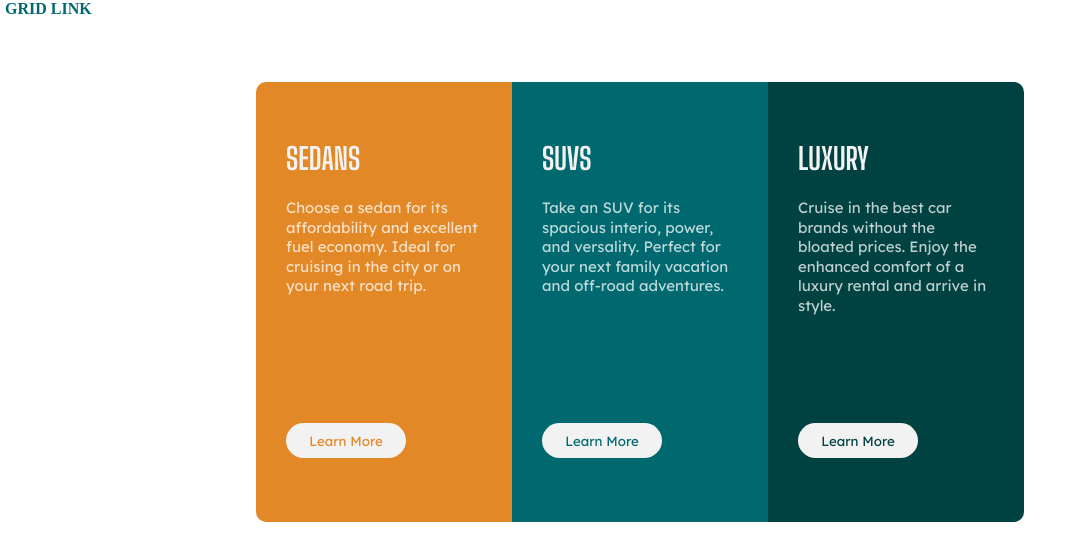
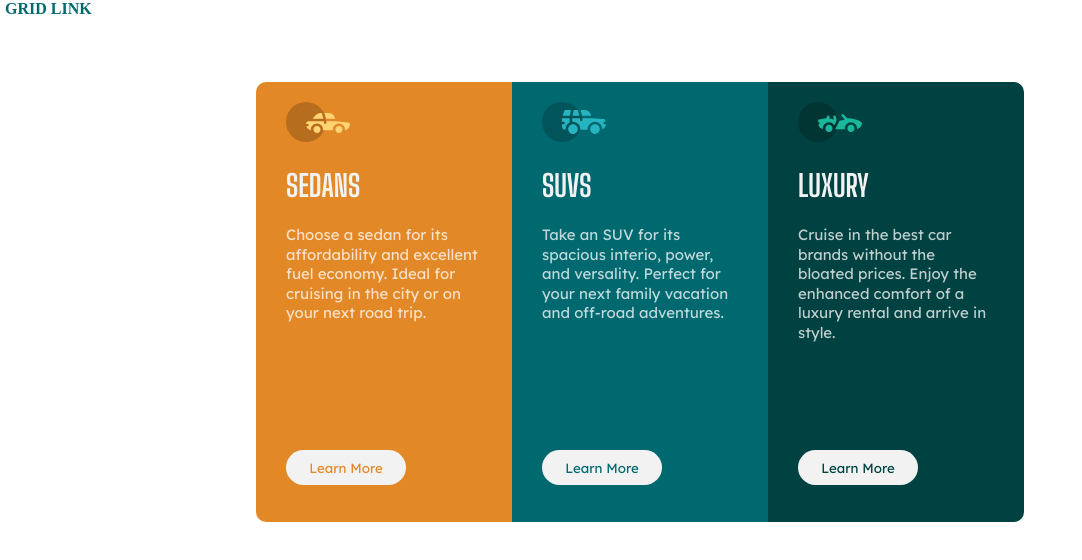
Before and after one commit to DoeIsaac/Flexbox-and-Grid, a plain HTML site: page index.html in a window 1280 px wide. Shown: the whole page, without its empty margins (0-1082 px from the left). Drawn offline with Linux system fonts and the light colour scheme; the site is published under a folder, as on GitHub Pages, so addresses that start at the root find nothing.

Commit message:
Update index.html
removed "/" from images url

```diff
--- a/index.html
+++ b/index.html
@@ -13,19 +13,19 @@
     <a class="link" href="grid.html">GRID LINK</a>
     <main id="main_body">
         <div class="div div1">
-            <img src="/Fav images/icon-sedans.svg" alt="">
+            <img src="Fav images/icon-sedans.svg" alt="">
             <h1 class="sedan">SEDANS</h2>
             <P>Choose a sedan for its affordability and excellent fuel economy. Ideal for cruising in the city or on your next road trip.</P>
             <button class="btn btn1">Learn More</button>
         </div>
         <div class="div div2">
-            <img src="/Fav images/icon-suvs.svg" alt="">
+            <img src="Fav images/icon-suvs.svg" alt="">
             <h1 class="suv">SUVS</h2>
             <p>Take an SUV for its spacious interio, power, and versality. Perfect for your next family vacation and off-road adventures.</p>
             <button class="btn btn2">Learn More</button>
         </div>
         <div class="div div3">
-            <img src="/Fav images/icon-luxury.svg" alt="">
+            <img src="Fav images/icon-luxury.svg" alt="">
             <h1 class="lux">LUXURY</h2>
             <p>Cruise in the best car brands without the bloated prices. Enjoy the enhanced comfort of a luxury rental and arrive in style.</p>
             <button class="btn btn3">Learn More</button>
```
